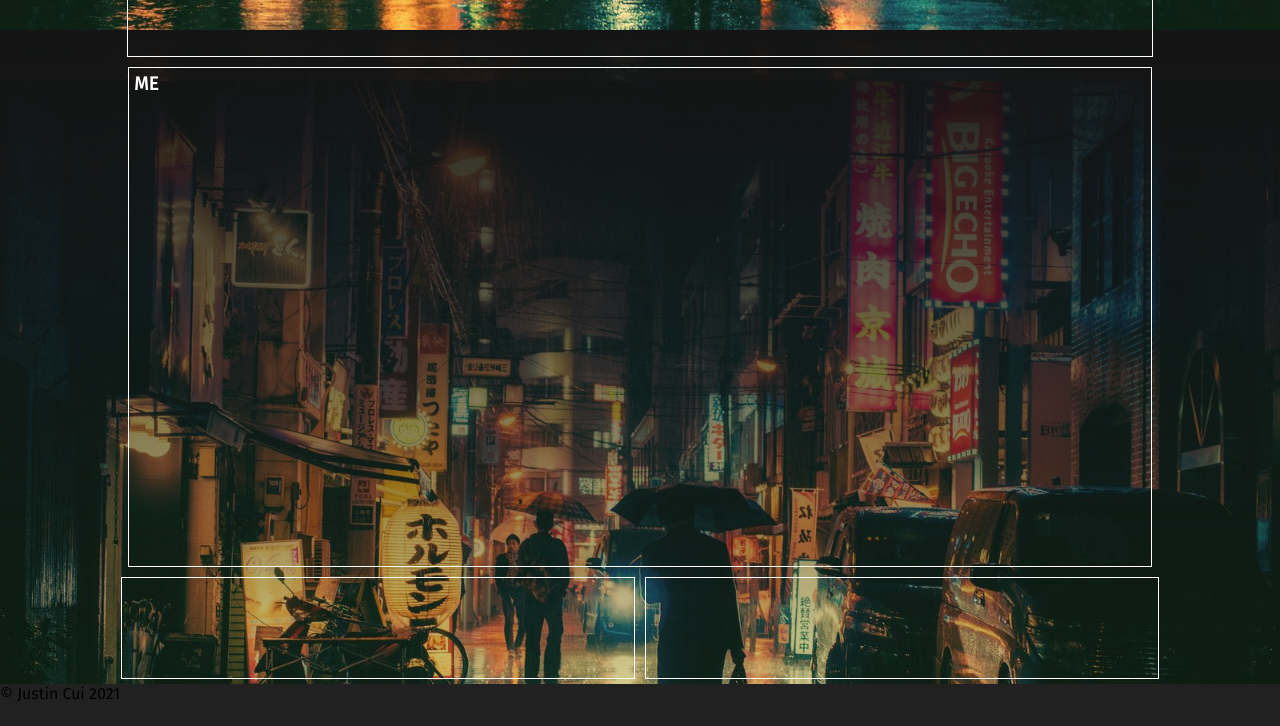
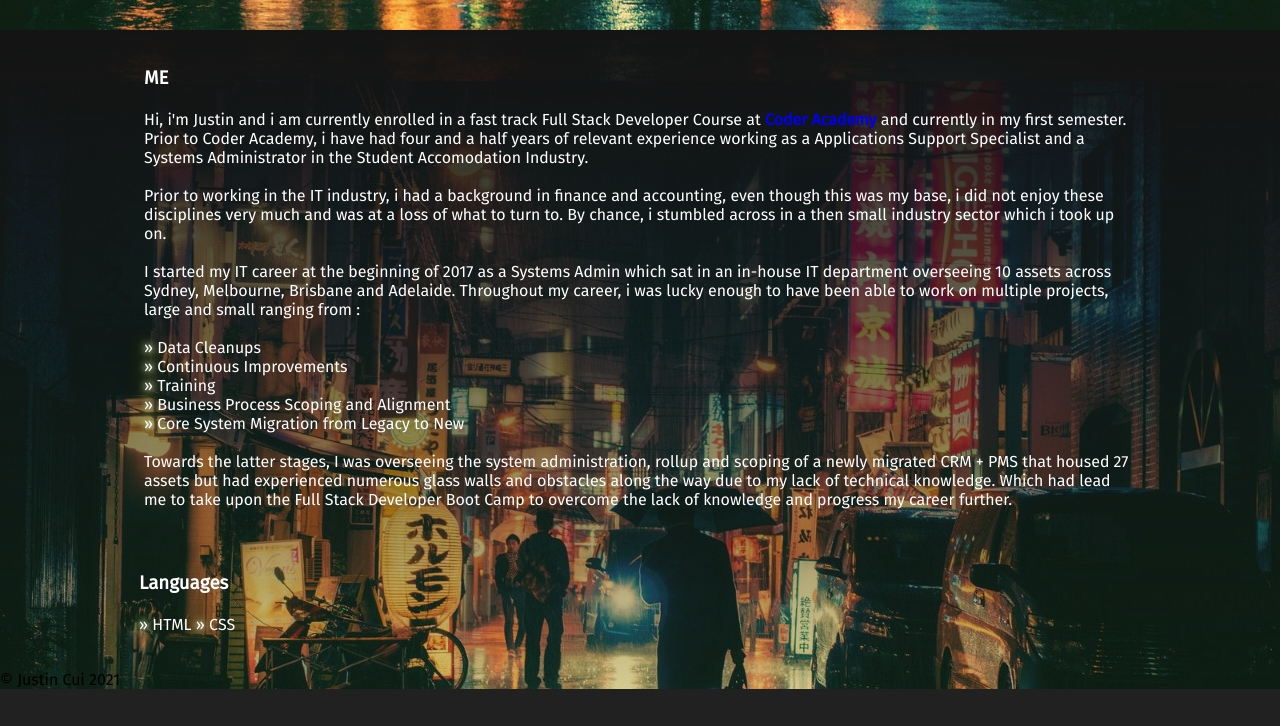
Before and after one commit to Siyangcui/portfolio, a plain HTML site: page src/about.html in a window 1280 px wide. Shown: the part 770-1496 px from the top of the page. After the commit the page ends 1459 px from the top, so only its background shows below. Drawn offline with Linux system fonts and the light colour scheme; files whose address does not match are found by name.

Commit message:
added styling and content to About Me page, fixed styling on blog and home page

```diff
--- a/src/about.html
+++ b/src/about.html
@@ -46,7 +46,29 @@
             <div class="top-row-container">
             <div class="toprow-photo"><img src="./assets/profile1.jpg" alt="profile"></div>
             <div class="toprow-me">
+              <article>
               <h3>ME</h3>
+              <br>
+              <p>Hi, i'm Justin and i am currently enrolled in a fast track Full Stack Developer Course at <a href="https://www.coderacademy.edu.au/coding-courses/coding-bootcamps/fast-track/program-information" target="_blank"> <strong>Coder Academy</strong></a> and currently in my first semester.
+            Prior to Coder Academy, i have had four and a half years of relevant experience working as a Applications Support Specialist and a Systems Administrator in the Student Accomodation Industry.</p>
+            <br>
+            <p>
+              Prior to working in the IT industry, i had a background in finance and accounting, even though this was my base, i did not enjoy these disciplines very much and was at a loss of what to turn to. By chance, i stumbled across in a then small industry sector which i took up on.</p>
+              <br>
+              <p>
+                I started my IT career at the beginning of 2017 as a Systems Admin which sat in an in-house IT department overseeing 10 assets across Sydney, Melbourne, Brisbane and Adelaide. Throughout my career, i was lucky enough to have been able to work on multiple projects, large and small ranging from :
+              </p>
+              <br>
+              <ul>
+                <li><span class="bullet">&raquo;</span> Data Cleanups</li>
+                <li><span class="bullet">&raquo;</span> Continuous Improvements</li>
+                <li><span class="bullet">&raquo;</span> Training</li>
+                <li><span class="bullet">&raquo;</span> Business Process Scoping and Alignment</li>
+                <li><span class="bullet">&raquo;</span> Core System Migration from Legacy to New</li>
+              </ul>
+              <br>
+              <p>Towards the latter stages, I was overseeing the system administration, rollup and scoping of a newly migrated CRM + PMS that housed 27 assets but had experienced numerous glass walls and obstacles along the way due to my lack of technical knowledge. Which had lead me to take upon the Full Stack Developer Boot Camp to overcome the lack of knowledge and progress my career further.</p>
+              </article>
             </div>
           </div>
 
@@ -55,17 +77,21 @@
             <div class="columns">
               <div class="leftcolumn">
                 <article>
-                  <h3>
-
+                  <h3>Languages
                   </h3>
+                  <br>
+                  <ul>
+                    <li><span class="bullet">&raquo;</span> HTML</li>
+                    <li><span class="bullet">&raquo;</span> CSS</li>
+                  </ul>
                 </article>
 
               </div>
               <div class="rightcolumn"></div>
             </div>
+            <footer><p id="copyright">&copy; Justin Cui 2021</p></footer>
           </div>
         </main>
-        <footer><p id="copyright">&copy; Justin Cui 2021</p></footer>
       </div>
     </div>
   </body>
--- a/src/style.css
+++ b/src/style.css
@@ -34,6 +34,10 @@ body {
   background-position: center;
   background-repeat: no-repeat;
   background-attachment: fixed;
+}
+
+a {
+  text-decoration: none;
 }
 
 /* Navigation bar*/
@@ -346,7 +350,8 @@ article {
 .index-name,
 .role,
 .socials,
-.nav-bar-links {
+.nav-bar-links,
+.bullet {
   text-shadow: 0 0 7px #fff, 0 0 10px rgb(193, 214, 73),
     0 0 21px rgb(214, 250, 11);
 }
@@ -365,7 +370,7 @@ mouse hover zoom effect */
   width: 100%;
   height: auto;
   border-radius: 1%;
-  /* transform: scale(1); */
+  transform: scale(1);
   transition: transform 1s;
 }
 .image-wrapper img:hover {
@@ -420,7 +425,7 @@ mouse hover zoom effect */
 }
 
 .toprow-photo {
-  border: 1px solid white;
+  /* border: 1px solid white; */
   width: 80%;
   height: 500px;
   margin: 5px;
@@ -431,13 +436,31 @@ mouse hover zoom effect */
 }
 
 .toprow-me {
-  border: 1px solid white;
+  /* border: 1px solid white; */
   width: 80%;
   height: 500px;
-  margin: 5px;
+  margin: 0px;
   display: flex;
-  padding: 5px;
   box-sizing: border-box;
+  justify-content: center;
+}
+
+.toprow-me > article {
+  /* border: 1px solid white; */
+  width: 100%;
+  height: auto;
+  margin: 0px;
+  display: flex;
+  flex-direction: column;
+  justify-content: flex-start;
+  align-items: flex-start;
+  overflow: hidden;
+}
+
+.toprow-me > article > h3,
+.leftcolumn > article > h3 {
+  line-height: 5px;
+  padding-bottom: 10px;
 }
 
 .toprow-photo > img {
@@ -466,9 +489,44 @@ mouse hover zoom effect */
 
 .leftcolumn,
 .rightcolumn {
-  border: 1px solid white;
+  /* border: 1px solid white; */
   width: 40%;
   height: 100px;
   margin: 5px;
   display: inline;
 }
+
+.toprow-me > article > a {
+  text-decoration: none;
+  color: white;
+}
+
+a:visited {
+  color: white;
+}
+
+a:hover {
+  color: darkturquoise;
+  text-decoration: underline;
+}
+
+.toprow-me > article > ul,
+.leftcolumn > article > ul {
+  list-style: none;
+}
+
+.leftcolumn > article {
+  /* border: 1px solid white; */
+  width: 100%;
+  height: auto;
+  margin: 0px;
+  display: flex;
+  flex-direction: column;
+  justify-content: flex-start;
+  align-items: flex-start;
+  overflow: hidden;
+}
+
+.leftcolumn > article > ul > li {
+  display: inline-block;
+}
```
Also changed, not shown: src/blog.html (+1 -1 lines), src/home.html (+1 -1 lines).
